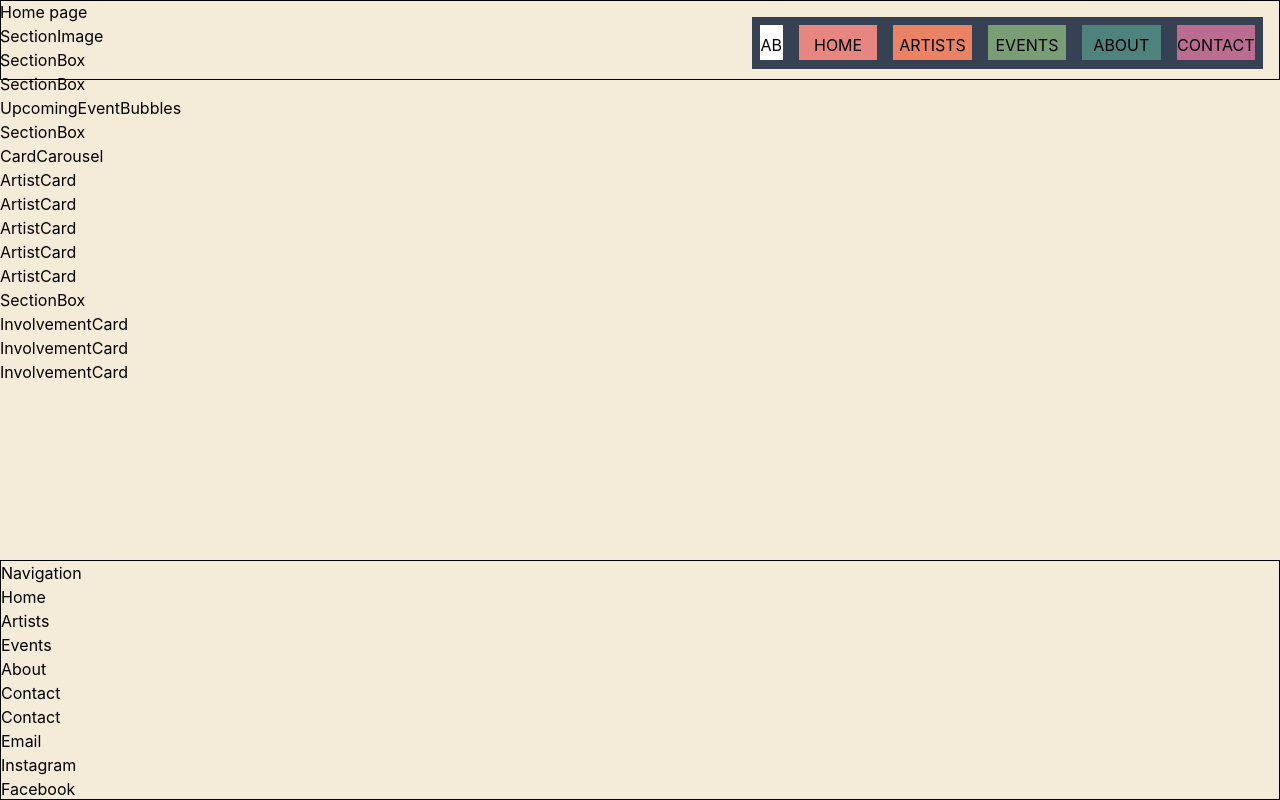
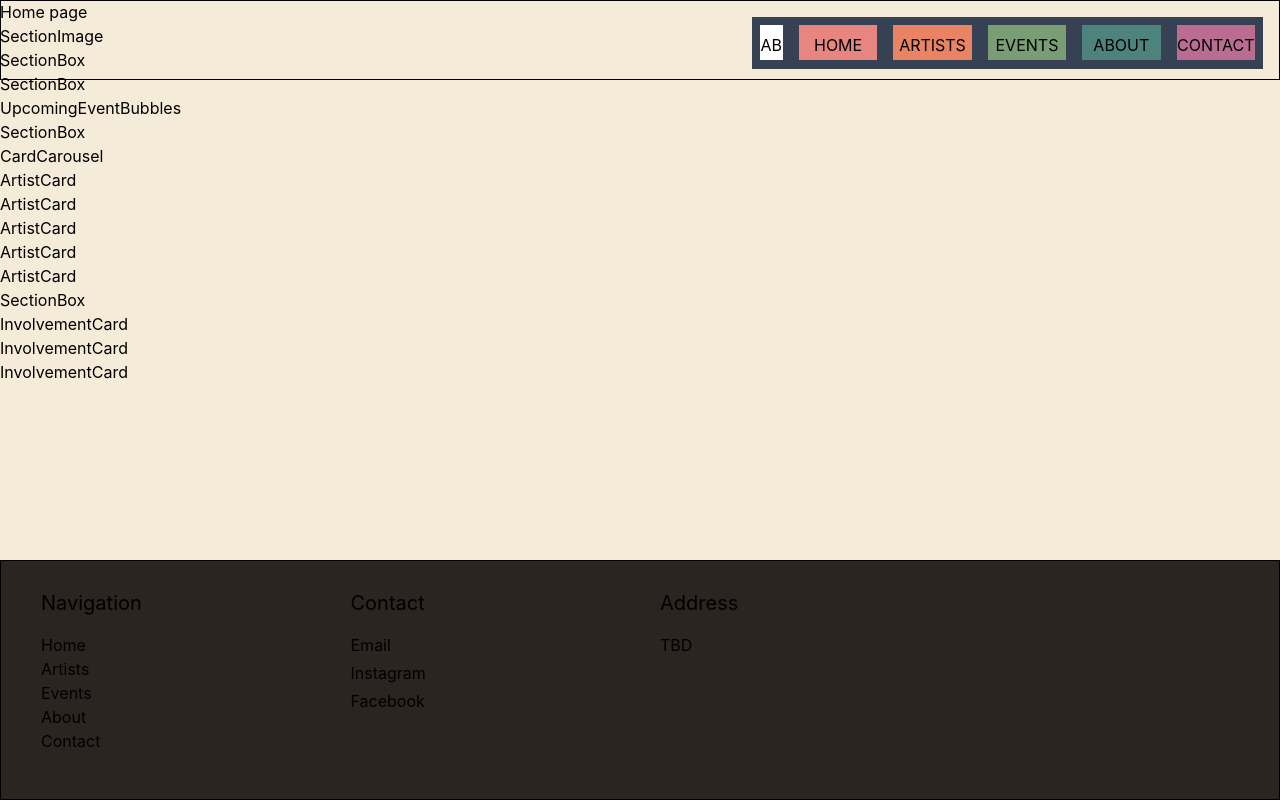
Before and after one commit to Titanter/Art-Bloc, a Next.js app in the folder artbloc-react/: page / in a window 1280 px wide. Built offline with nearby package versions, Linux system fonts and the light colour scheme.

Commit message:
completed basic css for footer

```diff
--- a/artbloc-react/ui/footer.js
+++ b/artbloc-react/ui/footer.js
@@ -1,57 +1,62 @@
 import Link from "next/link";
 
-function Footer(){
+function Footer() {
   return (
-    <footer>
-      <h4> Navigation </h4>
-      <nav>
-        <ul>
+    <div className="grid grid-cols-4 flex-row pt-7 pl-10 bg-[#2c2421] w-full h-full">
+      <div>
+        <p className="text-xl mb-4">Navigation</p>
+        <ul className="text-base mb-1">
           <li>
-            <Link href="/">Home</Link>
+            <Link href="/" className="mb-1">Home</Link>
           </li>
           <li>
-            <Link href="/artists">Artists</Link>
+            <Link href="/artists" className="mb-1">Artists</Link>
           </li>
           <li>
-            <Link href="/events">Events</Link>
+            <Link href="/events" className="mb-1">Events</Link>
           </li>
           <li>
-            <Link href="/about">About</Link>
+            <Link href="/about" className="mb-1">About</Link>
           </li>
           <li>
-            <Link href="/contact">Contact</Link>
+            <Link href="/contact" className="mb-1">Contact</Link>
           </li>
         </ul>
-      </nav>
+      </div>
 
-      <h4> Contact </h4>
-      <nav>
-        <ul>
-          <li>
+      <div>
+        <p className="text-xl mb-4">Contact</p>
+        <ul className="text-base mb-1">
+          <li className="mb-1">
             <Link href="/">Email</Link>
           </li>
-          <li>
-            <Link href="https://www.instagram.com/artblocstudio/">Instagram</Link>
+          <li className="mb-1">
+            <Link href="https://www.instagram.com/artblocstudio/" target="_blank">
+              Instagram
+            </Link>
           </li>
-          <li>
-            <Link href="https://www.facebook.com/profile.php?id=61579428009401">Facebook</Link>
+          <li className="mb-1">
+            <Link href="https://www.facebook.com/profile.php?id=61579428009401" target="_blank">
+              Facebook
+            </Link>
           </li>
         </ul>
-      </nav>
+      </div>
 
-      <h4> Address </h4>
-      <h5>TBD</h5>
+      <div>
+        <p className="text-xl mb-4">Address</p>
 
-    </footer>
+        <p className="text-base mb-1">TBD</p>
+      </div>
+    </div>
   );
-};
+}
 
 /*
 
 TODO:
 
 - Email link
-- Insta & FB links to new window
 
 */
 
```
